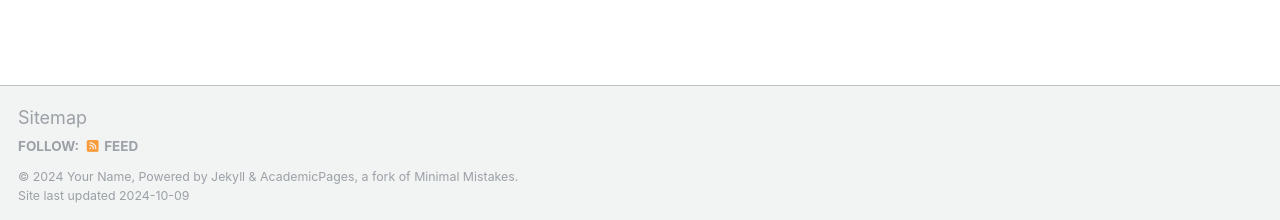
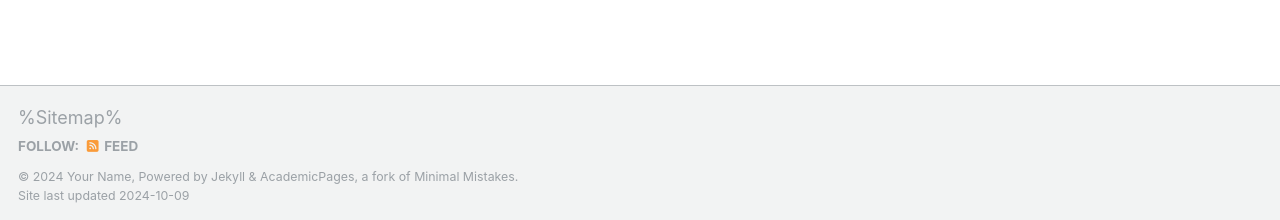
Before and after one commit to yunlong-song/yunlong-song.github.io, a Jekyll site: the page built from _pages/talkmap.html, in a window 1280 px wide and 1327 px high. Shown: the part 1104-1324 px from the top of the window. Built offline with Jekyll 4.4.1, drawn with Linux system fonts in a browser that asks for light colours; nearby versions of some CDN libraries.

```diff
--- a/_includes/footer/custom.html
+++ b/_includes/footer/custom.html
@@ -1,3 +1,3 @@
 <!-- start custom footer snippets -->
-<a href="/sitemap/">Sitemap</a>
+%<a href="/sitemap/">Sitemap</a>%
 <!-- end custom footer snippets -->
```
